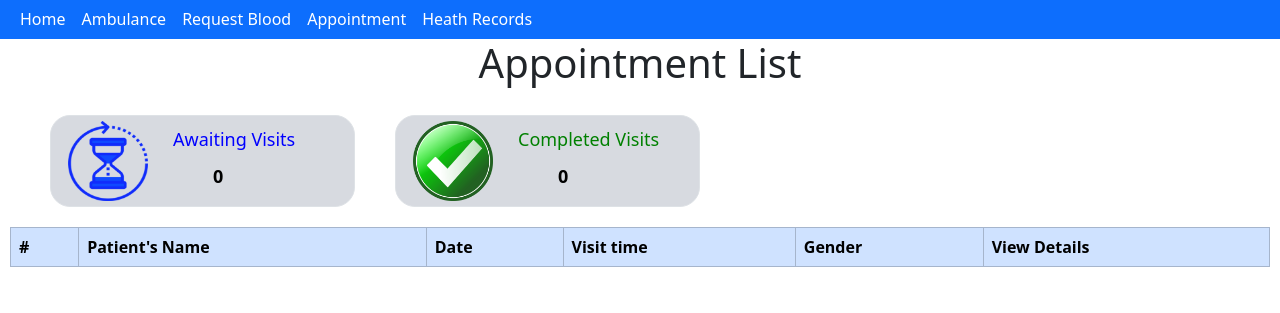
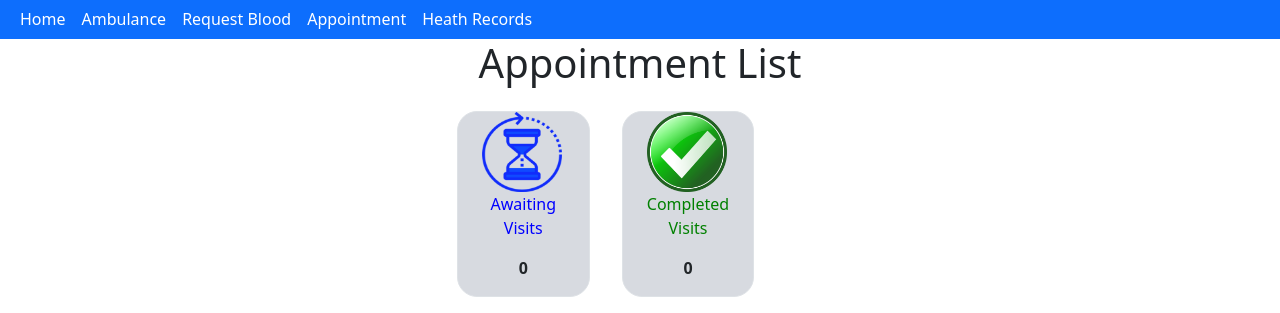
Before and after one commit to AnujSinghal21/Starbugs, a Django app: page /book_appointment/ in a window 1280 px wide. Shown: the part 77-390 px from the top of the page. Run offline with Django 4.2, Linux system fonts and the light colour scheme; a user stored in the database is signed in; data comes from the database, SQL or seed files in the repository; lists and menus that the app fills with data are empty.

Commit message:
Fixed alignment issue in appointment list

```diff
--- a/HCapp/health/templates/health/appointment_form.html
+++ b/HCapp/health/templates/health/appointment_form.html
@@ -24,29 +24,9 @@
                 margin-left: 20px;
                 margin-right: 20px;
             }
-            .i{
-                margin: 5px;
-                width: 80px;
-                height: 80px;
-            }
             .c{
                 background-color: #d7dae0;
                 border-radius: 20px;
-            margin: 20px;
-            }
-            .Visits{
-                font-size: large;
-                margin-top: 10px;
-                margin-left: 110px;
-                margin-right: 20px;
-                margin-bottom: 0%;
-            }
-            .Visit_number{
-                margin-top: 10px;
-                margin-left: 150px;
-                font-weight: bold;
-                font-size: large;
-                color: black;
             }
             td ,th{
                 white-space : nowrap;
@@ -59,16 +39,20 @@
 
         <div class="appointmentList">
             <h1 style='text-align: center;'>Appointment List</h1>
-            <div class="row status" >
-                <div class="c col-md-3 col-sm-8 border">
-                    <img class="i" src="{%static 'health/images/appointment/waiting.png'%}" alt="" style='float: left;'></img>
-                    <p class="Visits" style='color: blue;'>Awaiting Visits</p>
-                    <p class="Visit_number">{{count}}</p>
+            <div class="row gx-5" style="margin: auto; width: max-content;" >
+                <div class="c col-4 border m-3 gx-5">
+                    <img src="{%static 'health/images/appointment/waiting.png'%}" alt="" style='margin: auto;width: 80px; height: 80px;'></img>
+                    <div class="gx-5">
+                        <p style='text-align: center;color: blue;'>Awaiting Visits</p>
+                        <p style="text-align: center;font-weight: bold;">{{count}}</p>
+                    </div>
                 </div>
-                <div class="c col-md-3 col-sm-8 border">
-                    <img class="i" src="{%static 'health/images/appointment/done.png'%}" alt="" style='float: left;'></img>
-                    <p class="Visits" style='color:green;'>Completed Visits</p>
-                    <p class="Visit_number">{{completed}}</p>
+                <div class="c col-4 border m-3 gx-5">
+                    <img src="{%static 'health/images/appointment/done.png'%}" alt="" style='margin: auto;width: 80px; height: 80px;'></img>
+                    <div class="gx-5">
+                        <p style='text-align: center;color: green'>Completed Visits</p>
+                        <p style="text-align: center;font-weight: bold;">{{completed}}</p>
+                    </div>
                 </div>
             </div>
             <div class="table-responsive">
@@ -356,18 +340,7 @@
         {%else%}
         <h1>You are not authorized to access this page</h1>
         {%endif%}
-<!-- <h1>
-    Appointment form
-</h1>
 
-<form action="" method='POST'>
-    {%csrf_token%}
-
-    {{form.as_p}}
-
-    <input type ='submit',value='Book' class="btn btn-secondary">
-
-</form> -->
     </body>
     <html>
 {%endblock%}
```
